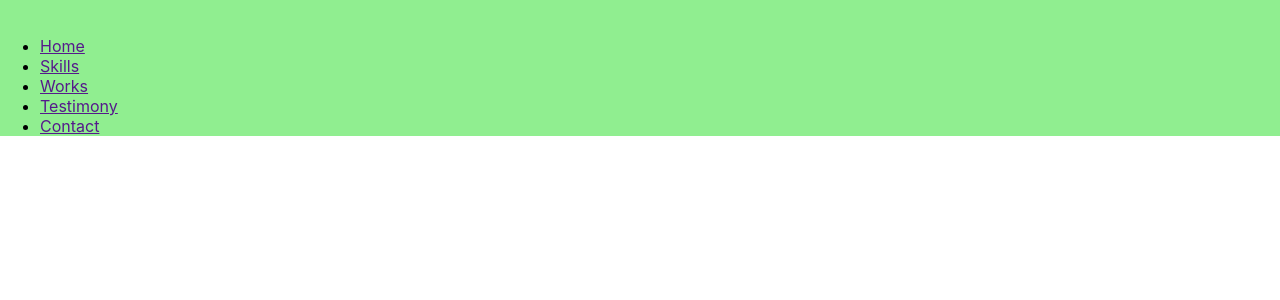
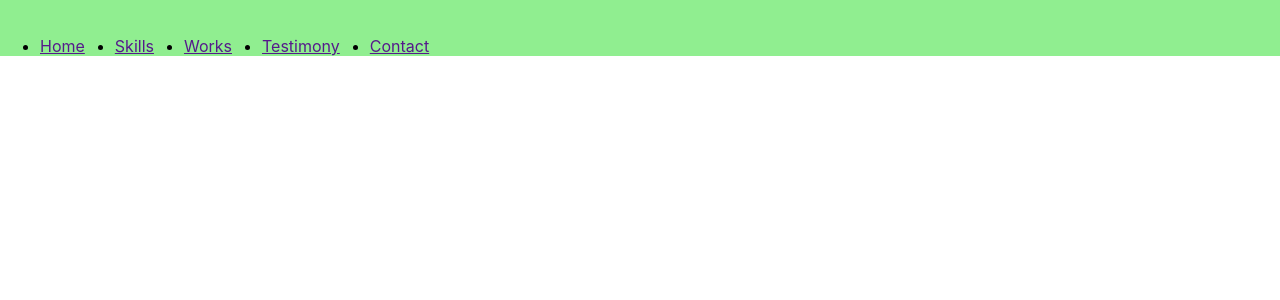
Before and after one commit to melfiqq/Maryia_Portfolio_ITi, a React app: page / in a window 1280 px wide. Shown: the top 300 px of the page. Built offline with nearby package versions, Linux system fonts and the light colour scheme.

Commit message:
the code is updated

```diff
--- a/src/components/menu/Menu.tsx
+++ b/src/components/menu/Menu.tsx
@@ -3,7 +3,7 @@ import styled from "styled-components";
 
 export const Menu = () => {
     return (
-        <nav>
+        <StyledMenu>
                 <ul>
                     <li>
                         <a href="">Home</a>
@@ -21,13 +21,14 @@ export const Menu = () => {
                         <a href="">Contact</a>
                     </li>
                 </ul>
-            </nav>
+            </StyledMenu>
     )
 }
 
 
-const StyledMenu = styled.nav
-/*ul {
-    display: findByLabelText;
-
-}*/
+const StyledMenu = styled.nav`
+ul {
+    display: flex;
+    gap: 30px;
+}
+`
```
Also changed, not shown: src/assets/images/icon-sprite.svg (added), src/components/icon/Icon.tsx (added).
